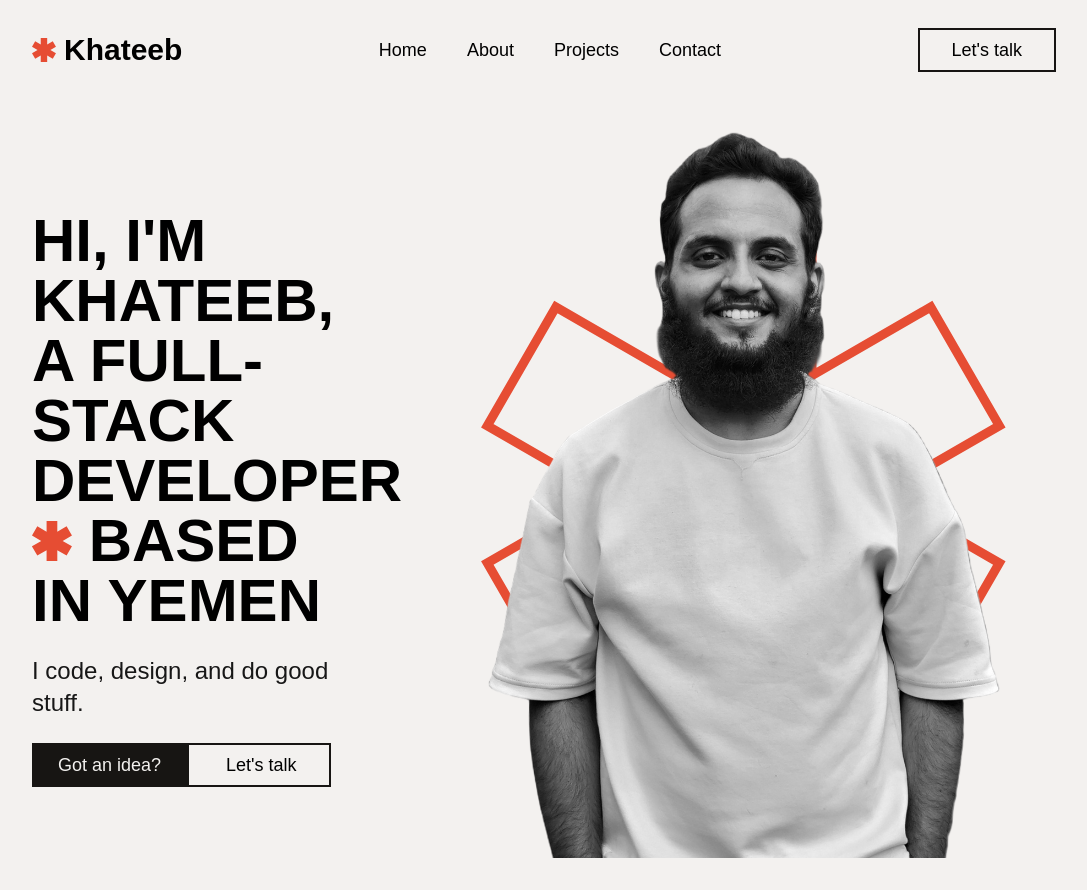
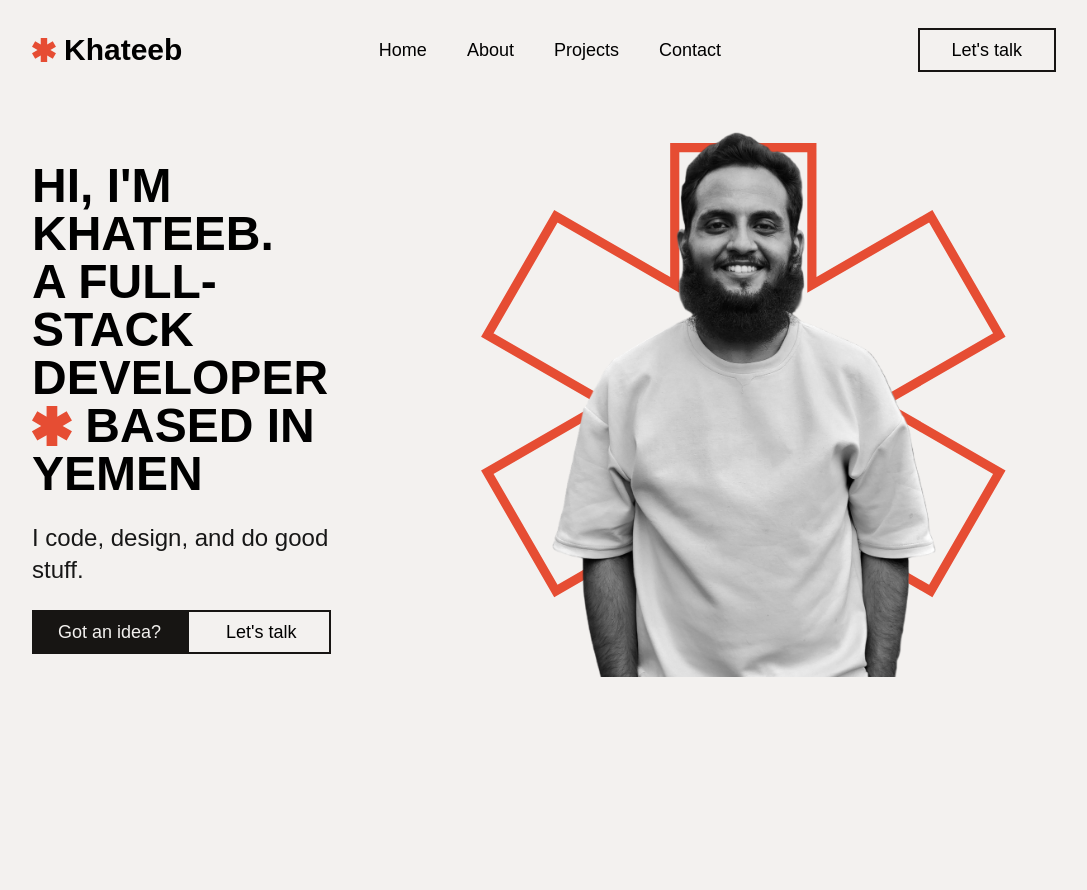
Before and after one commit to khateeboveskey/khateeboveskey.github.io, a Vue app: page / in a window 1280 px wide. Shown: the whole page, without its empty margins (96-1183 px from the left). After the commit the page ends 800 px from the top, so only its background shows below. Built offline with nearby package versions, Linux system fonts and the light colour scheme; a web font is replaced by a local one.

Commit message:
fix hero sizing

```diff
--- a/src/components/HeroSection.vue
+++ b/src/components/HeroSection.vue
@@ -3,8 +3,8 @@
 		class="flex flex-col items-center justify-between px-4 py-4 sm:py-12 md:flex-row md:px-32 md:py-8">
 		<div class="mb-8 text-center md:mb-0 md:w-1/3 md:text-left">
 			<h1
-				class="m-4 mb-4 text-3xl font-bold uppercase sm:m-0 sm:mb-6 sm:text-4xl md:text-5xl lg:text-6xl">
-				Hi, I'm Khateeb,
+				class="m-4 mb-4 text-3xl font-bold uppercase sm:m-0 sm:mb-6 sm:text-4xl md:text-4xl lg:text-5xl">
+				Hi, I'm Khateeb.
 				<br />
 				A Full-stack Developer
 				<MyLogo class="inline-block h-5 -translate-y-1 sm:h-6 md:h-8 lg:h-10" />
@@ -21,7 +21,7 @@
 			<img
 				src="@/assets/me.png"
 				alt="Me"
-				class="relative z-10 mx-auto w-full max-w-[300px] saturate-0 sm:max-w-[300px] md:max-w-lg" />
+				class="relative z-10 mx-auto w-full max-w-[300px] saturate-0 sm:max-w-[300px] md:max-w-sm" />
 		</div>
 	</section>
 </template>
--- a/vite.config.ts
+++ b/vite.config.ts
@@ -14,4 +14,7 @@ export default defineConfig({
 		},
 	},
 	base: '/khateeb-portfolio/',
+	server: {
+		host: true,
+	},
 });
```
